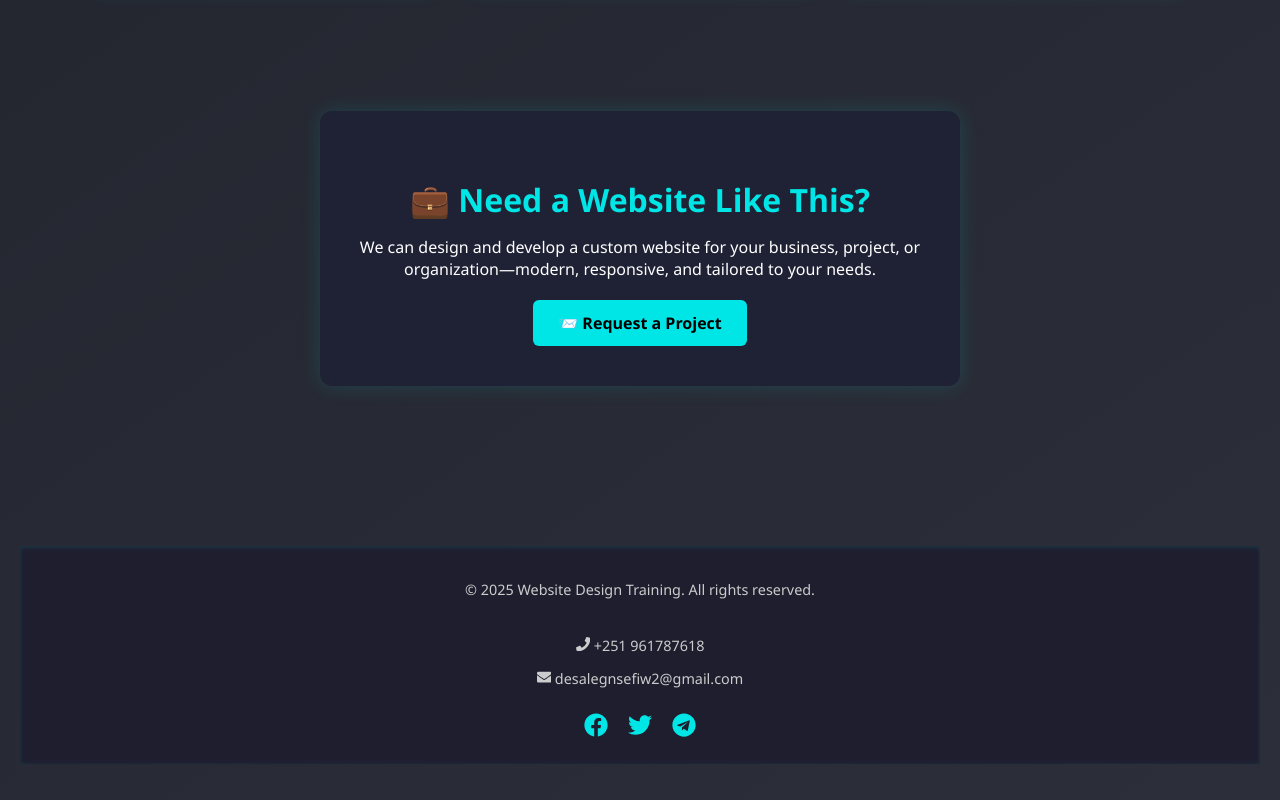
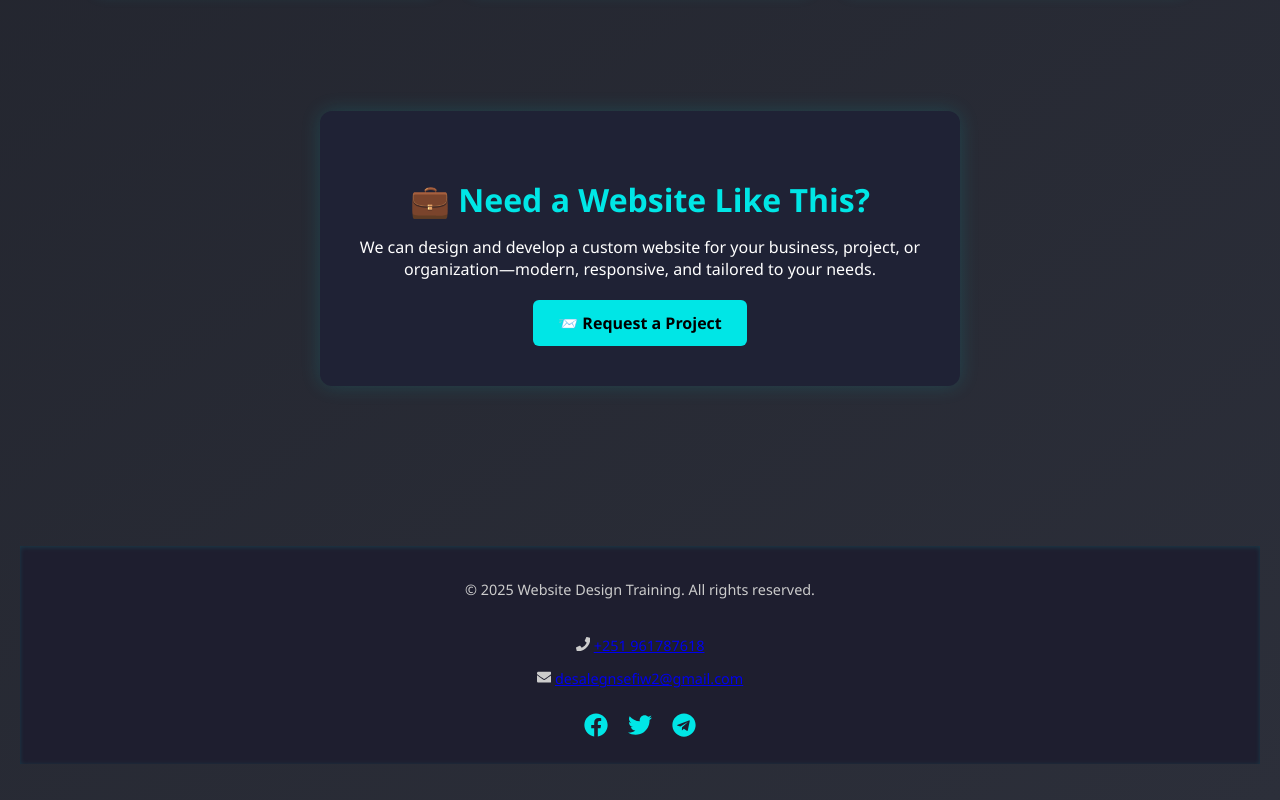
Before and after one commit to DesuSefiw/web-design-training, a React (Create React App) app in the folder trainer-frontend/: page / in a window 1280 px wide. Shown: the part 1560-2360 px from the top of the page. Built offline with nearby package versions, Linux system fonts and the light colour scheme.

Commit message:
Update Footer.js

```diff
--- a/trainer-frontend/src/components/Footer.js
+++ b/trainer-frontend/src/components/Footer.js
@@ -10,14 +10,35 @@ function Footer() {
         <p>© {new Date().getFullYear()} Website Design Training. All rights reserved.</p>
 
         <div className="contact-info">
-          <p><FaPhone /> +251 961787618</p>
-          <p><FaEnvelope /> desalegnsefiw2@gmail.com</p>
+          <p>
+            <FaPhone />{' '}
+            <a href="tel:+251961787618" className="footer-link">
+              +251 961787618
+            </a>
+          </p>
+          <p>
+            <FaEnvelope />{' '}
+            <a href="mailto:desalegnsefiw2@gmail.com" className="footer-link">
+              desalegnsefiw2@gmail.com
+            </a>
+          </p>
         </div>
 
         <div className="social-links">
-          <a href="https://www.facebook.com/groups/163333185878581/permalink/720465120165382/?mibextid=NnVzG8" target="_blank" rel="noreferrer" aria-label="Facebook"><FaFacebook /></a>
-          <a href="https://twitter.com" target="_blank" rel="noreferrer" aria-label="Twitter"><FaTwitter /></a>
-          <a href="https://t.me/webtrainers" target="_blank" rel="noreferrer" aria-label="Telegram"><FaTelegram /></a>
+          <a
+            href="https://www.facebook.com/groups/163333185878581/permalink/720465120165382/?mibextid=NnVzG8"
+            target="_blank"
+            rel="noreferrer"
+            aria-label="Facebook"
+          >
+            <FaFacebook />
+          </a>
+          <a href="https://twitter.com" target="_blank" rel="noreferrer" aria-label="Twitter">
+            <FaTwitter />
+          </a>
+          <a href="https://t.me/webtrainers" target="_blank" rel="noreferrer" aria-label="Telegram">
+            <FaTelegram />
+          </a>
         </div>
       </div>
     </footer>
```
